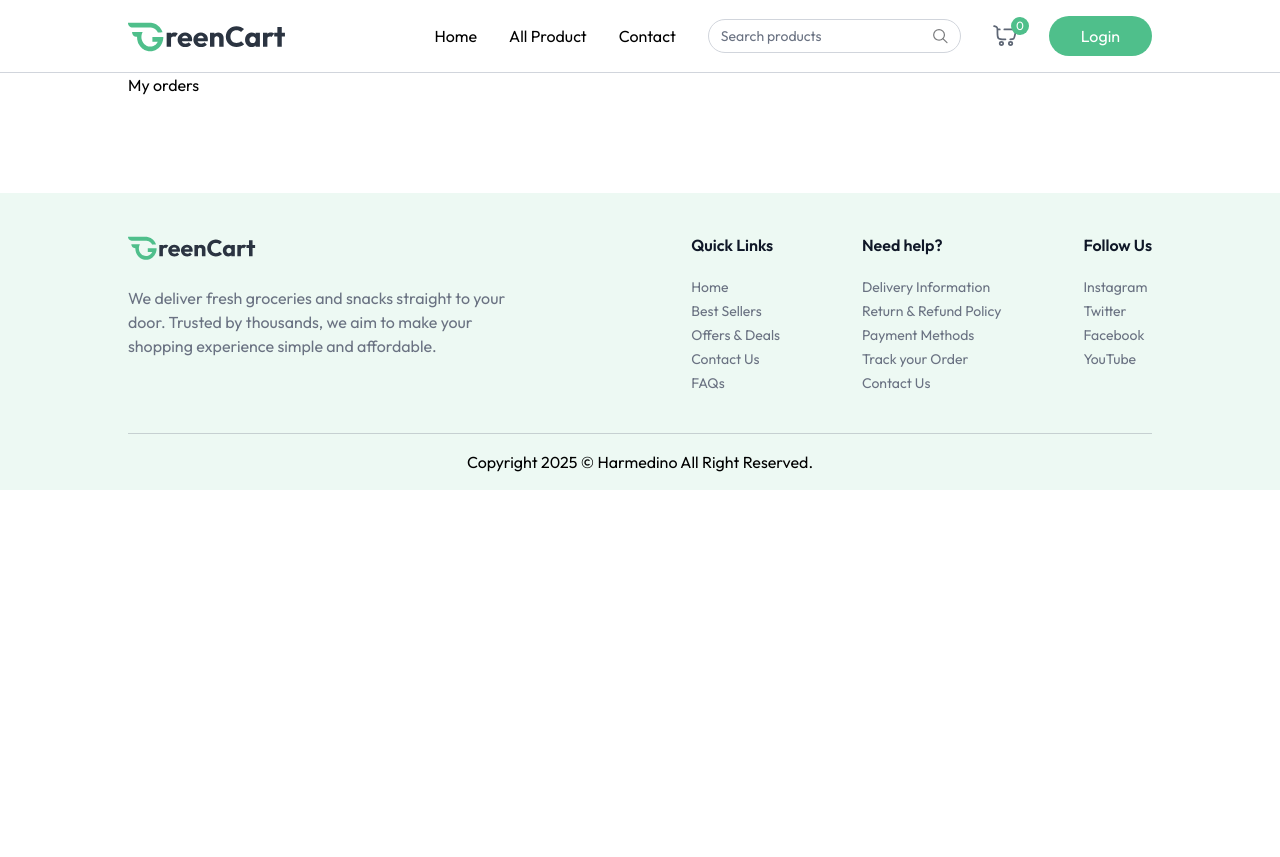
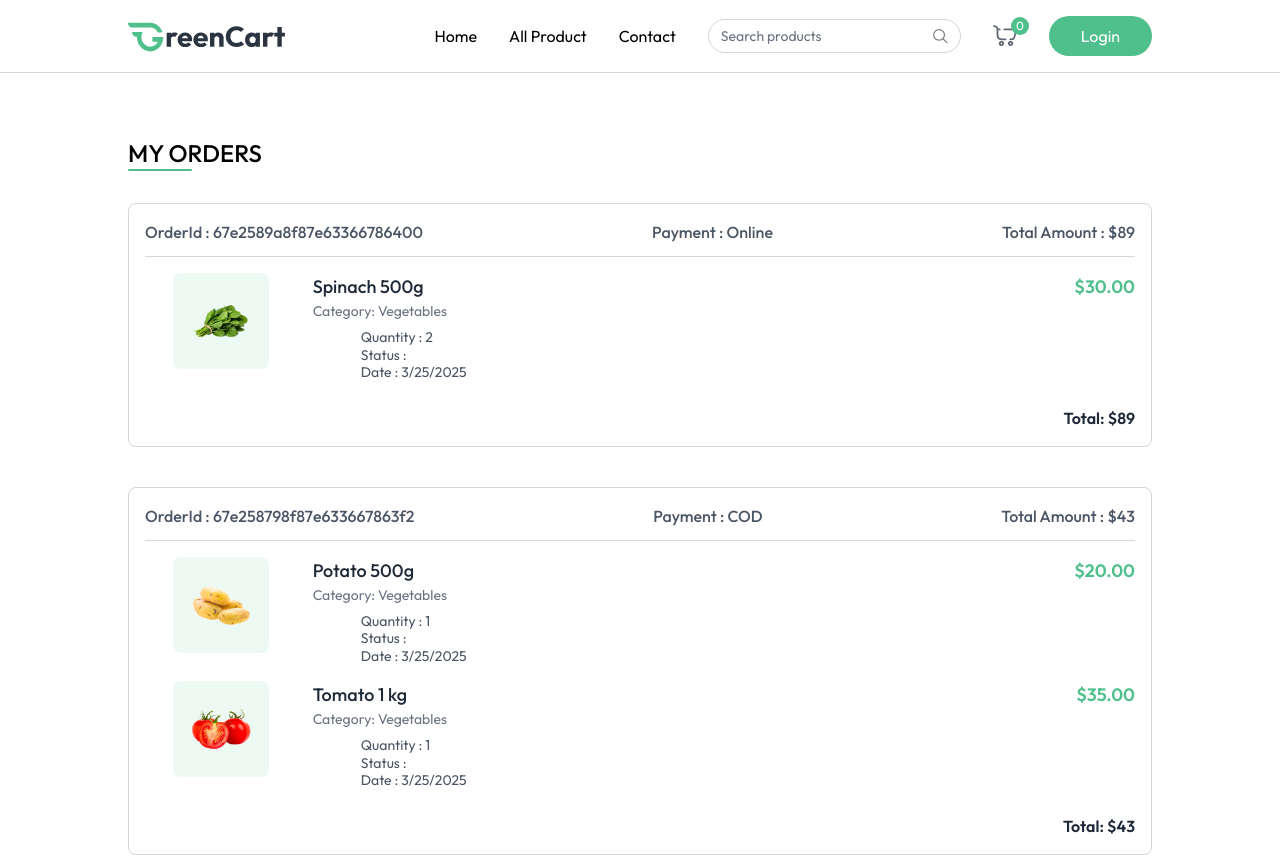
Before and after one commit to Harmedino/Grocery, a React (Vite) app in the folder client/: page /my-orders in a window 1280 px wide. Shown: the top 857 px of the page. Before the commit the page ends 800 px from the top, so only its background shows below. Built offline with nearby package versions, Linux system fonts and the light colour scheme.

Commit message:
my order done

```diff
--- a/client/src/pages/MyOrders.jsx
+++ b/client/src/pages/MyOrders.jsx
@@ -1,11 +1,103 @@
-import React from 'react'
+import React, { useEffect, useState } from 'react';
+import { useAppContext } from '../contex/AppContex';
+import { dummyOrders } from '../assets/assets';
 
 const MyOrders = () => {
+  const [myOrders, setMyOrders] = useState([]);
+  const { currency } = useAppContext();
+
+  const fetchMyOrders = async () => {
+    setMyOrders(dummyOrders);
+  };
+
+  useEffect(() => {
+    fetchMyOrders();
+  }, []);
+
   return (
-    <div>
-        <p>My orders</p>
+    <div className="mt-16 pb-16">
+      {/* Page Header */}
+      <div className="flex flex-col items-start w-full mb-8">
+        <p className="text-2xl font-medium uppercase">My Orders</p>
+        <div className="w-16 h-0.5 bg-primary rounded-full"></div>
+      </div>
+
+      {/* Orders */}
+      {myOrders.length === 0 ? (
+        <p className="text-gray-500 text-center">You have no orders yet.</p>
+      ) : (
+        myOrders.map((order, index) => (
+          <div
+            key={index}
+            className="mb-10 border border-gray-300 rounded-lg p-4 max-w-5xl mx-auto"
+          >
+            {/* Top Info Row */}
+            <div className="flex justify-between text-gray-600 font-medium flex-wrap">
+              <span>OrderId : {order._id}</span>
+              <span>Payment : {order.paymentType}</span>
+              <span>
+                Total Amount : {currency}
+                {order.totalAmount || order.amount}
+              </span>
+            </div>
+
+            {/* Divider Line */}
+            <hr className="border-t border-gray-300 my-3" />
+
+            {/* Product List */}
+            {order.items.map((item, i) => (
+              <div
+                key={i}
+                className="grid grid-cols-12 gap-4 items-start mt-4"
+              >
+                {/* Left Column - Product Image */}
+                <div className="col-span-2 flex justify-center">
+                  <div className="bg-primary/10 p-4 rounded-lg">
+                    <img
+                      src={item.product.image[0]}
+                      alt={item.product.name}
+                      className="w-16 h-16 object-contain"
+                    />
+                  </div>
+                </div>
+
+                {/* Middle Column - Product Info + Quantity/Status/Date */}
+                <div className="col-span-7">
+                  <h2 className="text-lg font-medium text-gray-800">
+                    {item.product.name}
+                  </h2>
+                  <p className="text-sm text-gray-500 mb-2">
+                    Category: {item.product.category}
+                  </p>
+
+                  {/* These three lines appear directly under Payment section */}
+                  <div className="ml-12 text-sm text-gray-600 leading-tight">
+                    <p>Quantity : {item.quantity || 1}</p>
+                    <p>Status : {item.status}</p>
+                    <p>Date : {new Date(order.createdAt).toLocaleDateString()}</p>
+                  </div>
+                </div>
+
+                {/* Right Column - Amount */}
+                <div className="col-span-3 flex justify-end items-center">
+                  <p className="text-primary text-lg font-semibold">
+                    {currency}
+                    {(item.product.offerPrice * (item.quantity || 1)).toFixed(2)}
+                  </p>
+                </div>
+              </div>
+            ))}
+
+            {/* Order Total */}
+            <p className="mt-6 font-semibold text-right text-gray-800">
+              Total: {currency}
+              {order.totalAmount || order.amount}
+            </p>
+          </div>
+        ))
+      )}
     </div>
-  )
-}
+  );
+};
 
-export default MyOrders
+export default MyOrders;
```
